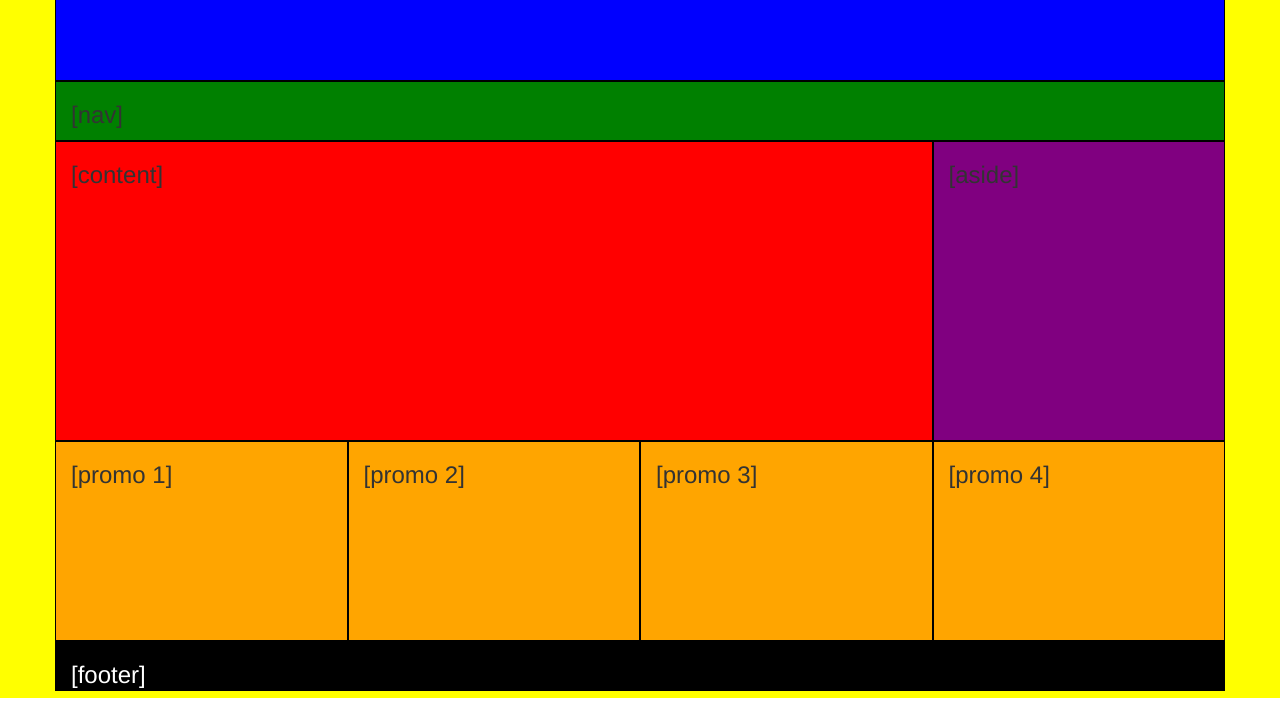
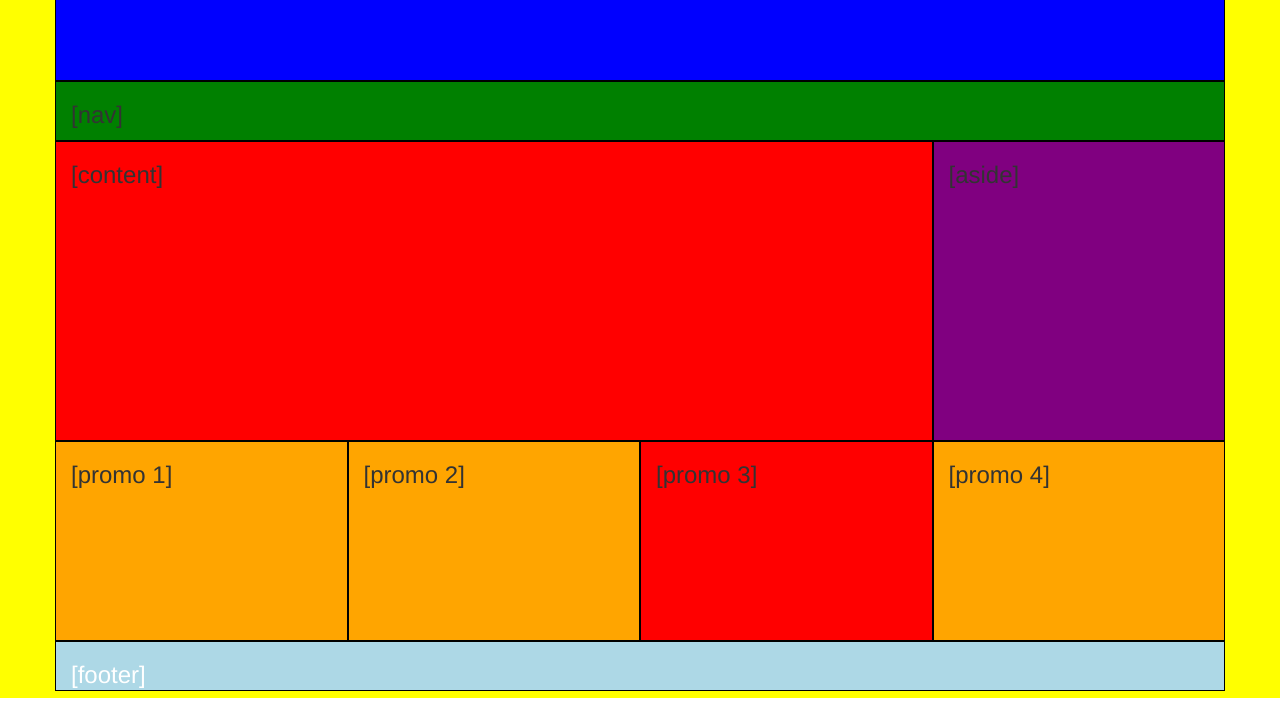
Before and after one commit to mkparker/day03gridtakehome, a plain HTML site: page index.html in a window 1280 px wide. Shown: the part 89-800 px from the top of the page. Drawn offline with nearby package versions, Linux system fonts and the light colour scheme.

Commit message:
added mediaq colors

```diff
--- a/css/style.css
+++ b/css/style.css
@@ -57,3 +57,15 @@
   height: 50px;
   border: 1.5px solid black;
 }
+
+@media only screen and (min-width: 768px) {
+  #footer {
+  background-color: lightblue;
+  }
+}
+
+@media only screen and (min-width: 375px) {
+  #promo3 {
+    background-color: red;
+  }
+}
```
